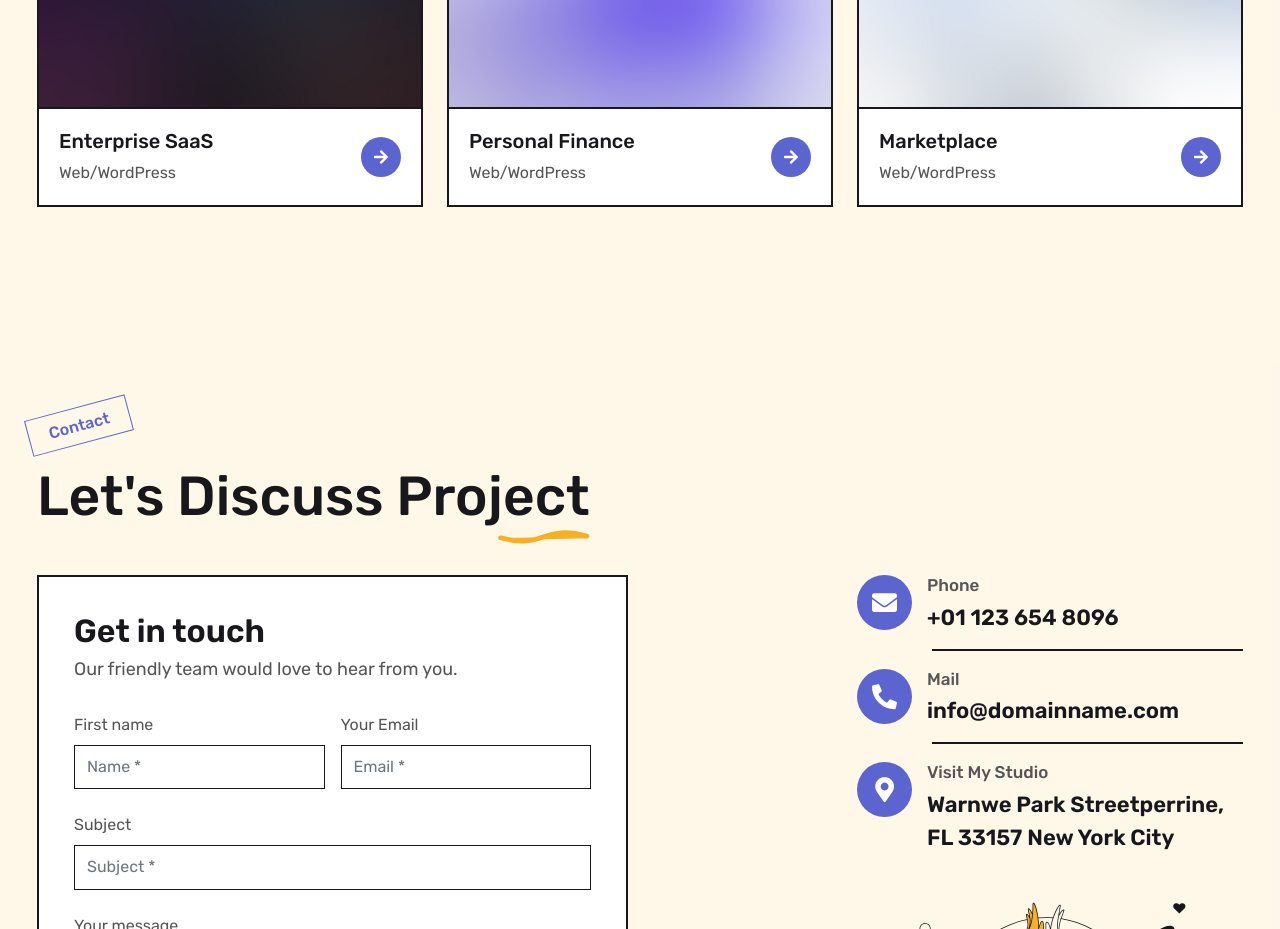
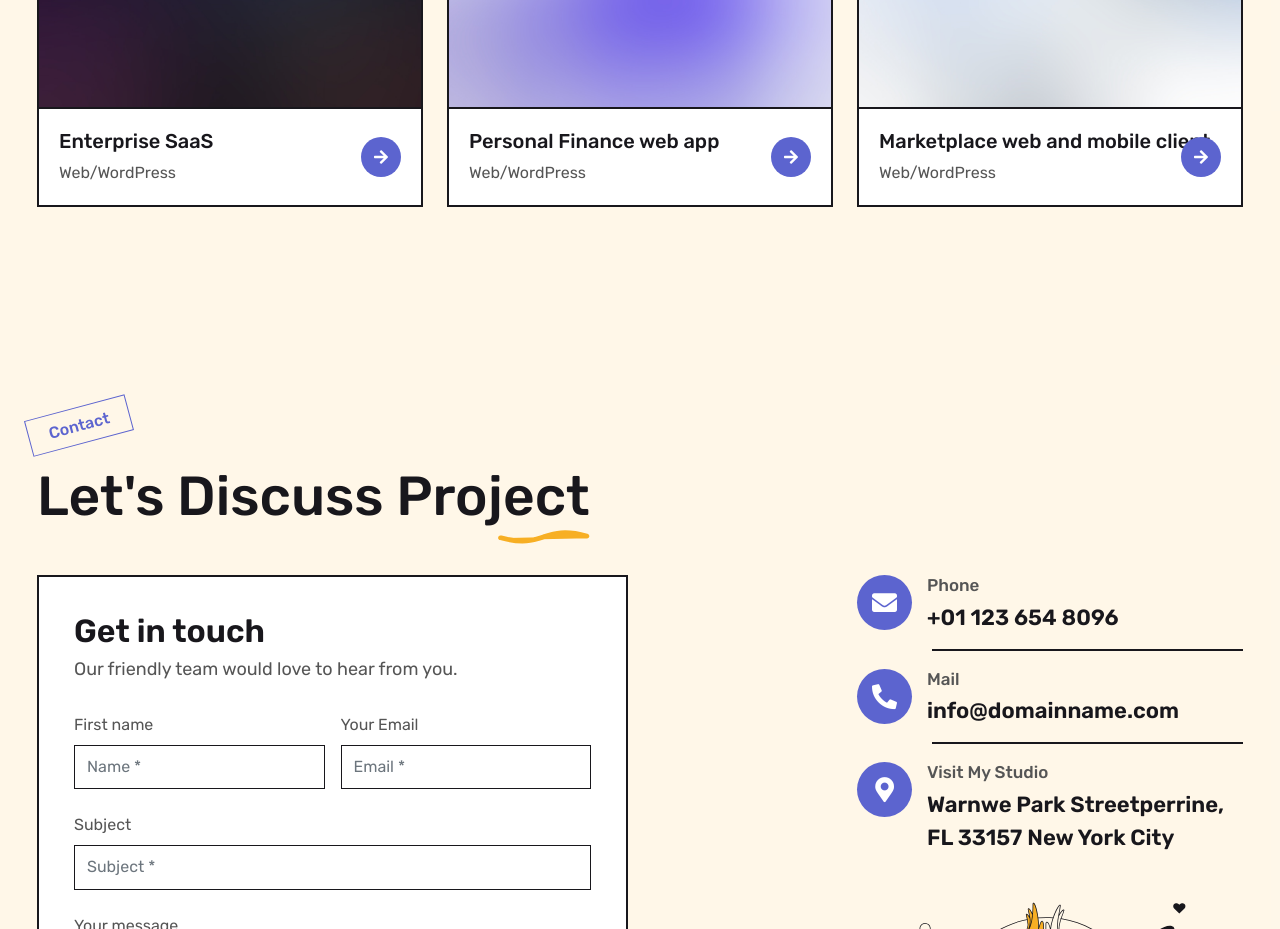
Before and after one commit to jensenmiers/itsJensenPortfolio, a Next.js app in the folder boston/: page / in a window 1280 px wide. Shown: the part 3700-4629 px from the top of the page. Built offline with nearby package versions, Linux system fonts and the light colour scheme.

Commit message:
more portfolio edits

```diff
--- a/boston/src/components/Portfolio.js
+++ b/boston/src/components/Portfolio.js
@@ -27,13 +27,13 @@ const portfolioData = [
   },
   {
     id: 5,
-    title: "Personal Finance",
+    title: "Personal Finance web app",
     subtitle: "Web/WordPress",
     image: "assets/img/project-5.jpg",
   },
   {
     id: 6,
-    title: "Marketplace",
+    title: "Marketplace web and mobile client",
     subtitle: "Web/WordPress",
     image: "assets/img/project-6.jpg",
   },
```
